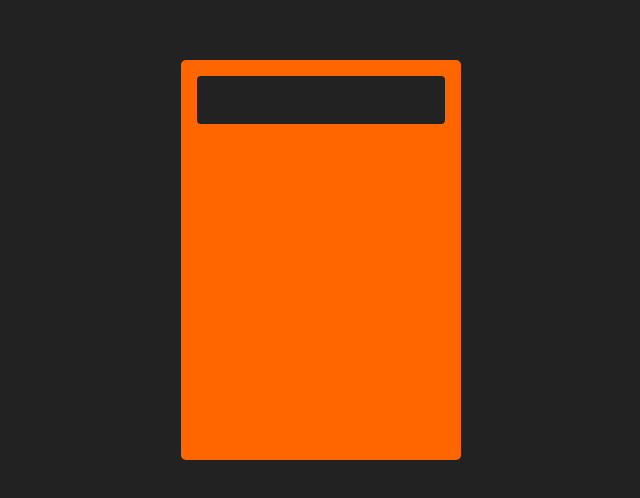
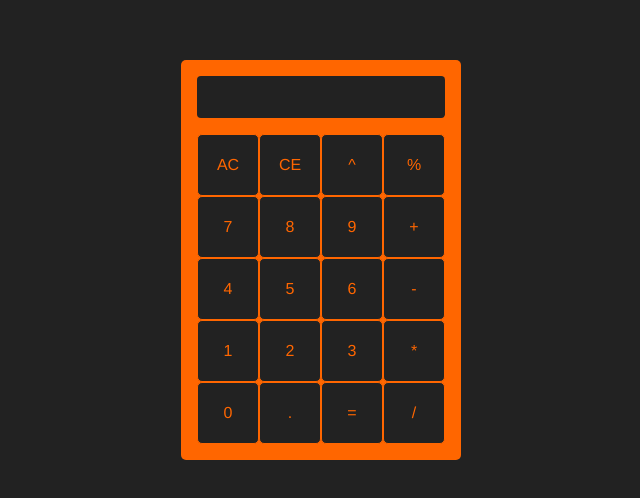
Before and after one commit to stanleydesu/javascriptCalculator, a plain HTML site: page index.html in a window 1280 px wide. Shown: the part 140-638 px from the top of the page, without its empty margins (319-959 px from the left). Drawn offline with Linux system fonts and the light colour scheme.

Commit message:
added all required buttons on calculator

```diff
--- a/index.html
+++ b/index.html
@@ -7,6 +7,29 @@
 <body>
 	<div id="calculator">
 		<div id="screen">
+
+		</div>
+		<div id="buttons">
+			<div class="button" id="clear-all">AC</div>
+			<div class="button" id="clear-last">CE</div>
+			<div class="button">^</div>
+			<div class="button">%</div>
+			<div class="button" id="7">7</div>
+			<div class="button" id="8">8</div>
+			<div class="button" id="9">9</div>
+			<div class="button">+</div>
+			<div class="button" id="4">4</div>
+			<div class="button" id="5">5</div>
+			<div class="button" id="6">6</div>
+			<div class="button">-</div>
+			<div class="button" id="1">1</div>
+			<div class="button" id="2">2</div>
+			<div class="button" id="3">3</div>
+			<div class="button">*</div>
+			<div class="button" id="0">0</div>
+			<div class="button">.</div>
+			<div class="button">=</div>
+			<div class="button">/</div>
 		</div>
 	</div>
 	<script src="js/script.js"></script>
```
